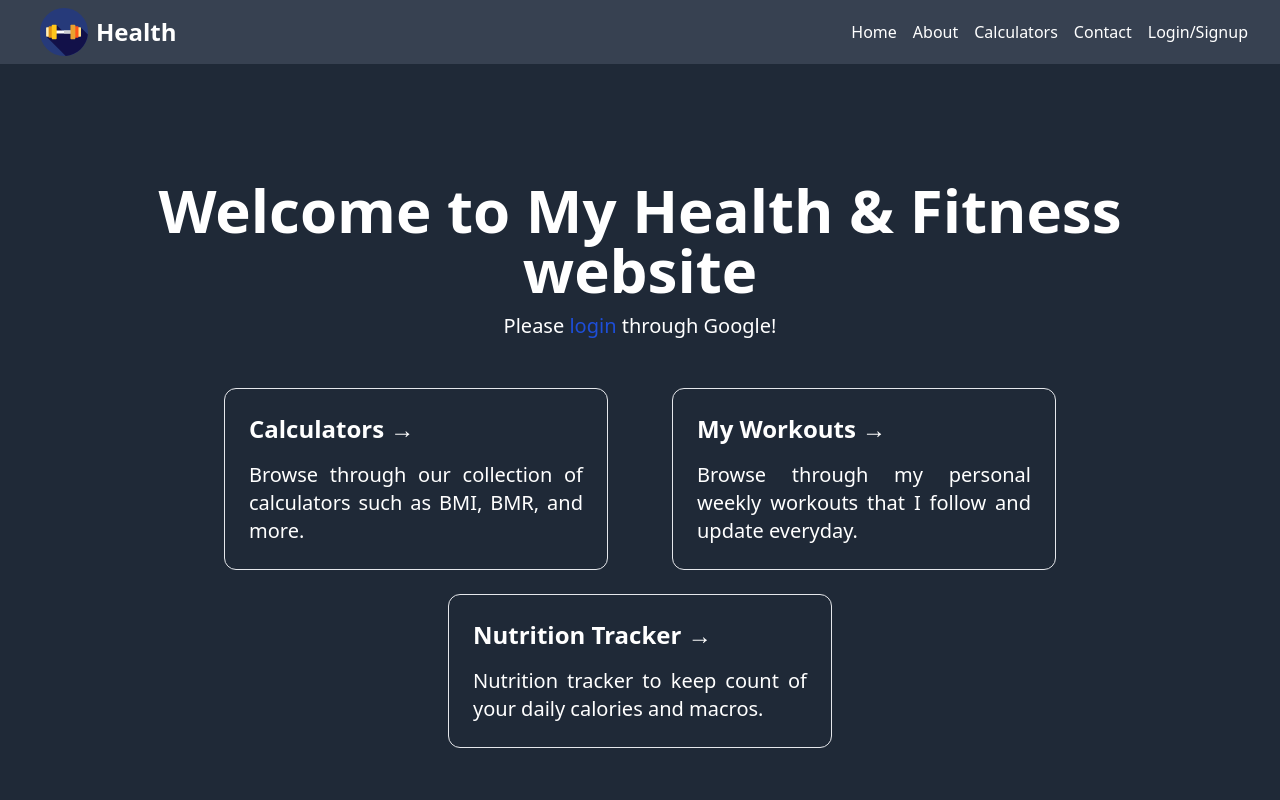
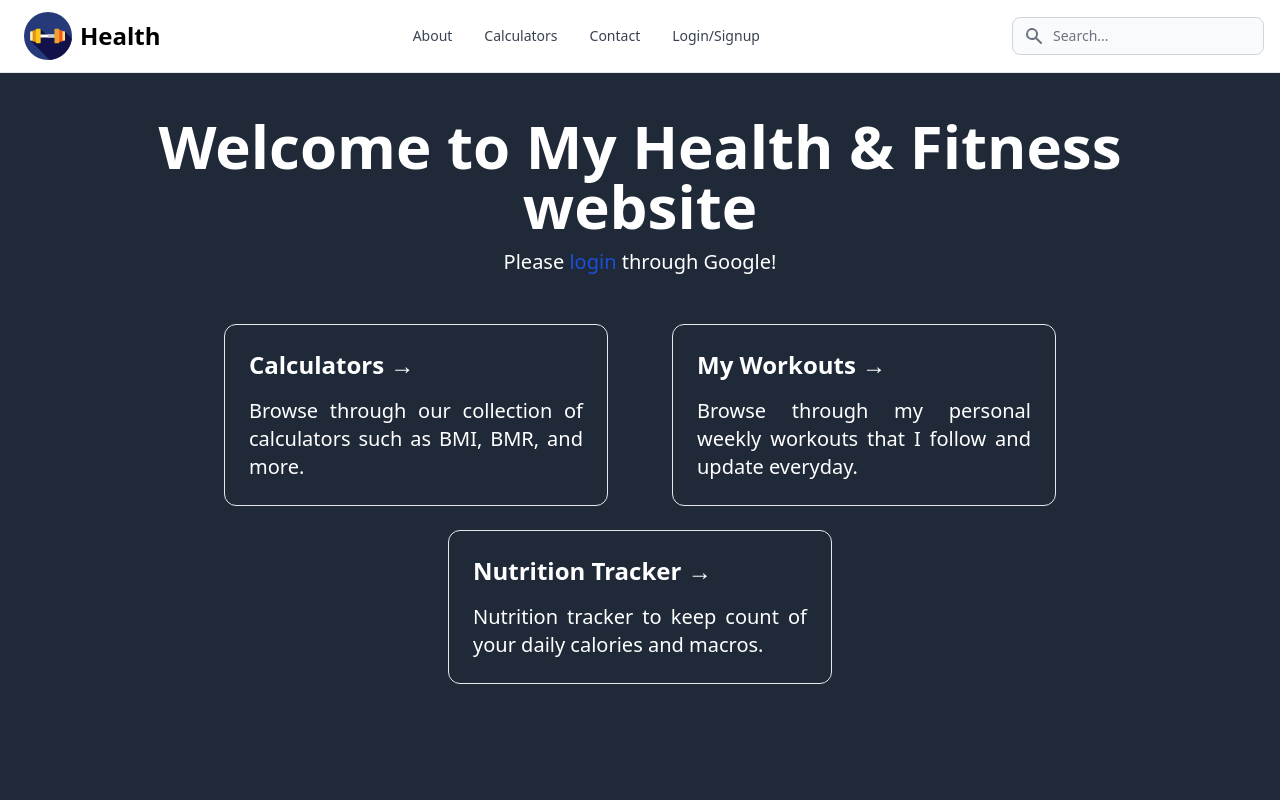
Before and after one commit to 0xzaid/health-and-fitness, a Next.js app: page / in a window 1280 px wide. Shown: the top 800 px of the page. Built offline with nearby package versions, Linux system fonts and the light colour scheme; no server answers.

Commit message:
improved navbar

```diff
--- a/src/components/Navbar.tsx
+++ b/src/components/Navbar.tsx
@@ -33,60 +33,24 @@ const Navbar = () => {
     };
 
     return (
-        <nav className="bg-gray-700 text-white">
-            <div className="max-w-7xl mx-auto px-4 sm:px-6 lg:px-8">
-                <div className="flex items-center justify-between h-16">
-                    <div className="flex-shrink-0">
-                        <Link href="/" className="flex items-center">
-                            <Image src="/icons/dumbbell.svg" className="h-6 sm:h-12" alt="Health Logo" width="64" height="32" quality="100" />
-                            <span className="self-center text-2xl font-semibold whitespace-nowrap dark:text-white">Health</span>
-                        </Link>
-                    </div>
-                    <div className="hidden md:block">
-                        <div className="ml-10 flex items-baseline space-x-4">
-                            <motion.div
-                                variants={navLinkVariants}
-                                whileHover="hover"
-                                whileTap={{ scale: 0.9 }}
-                                className="nav-link"
-                            >
-                                <Link href="/" className="nav-link hover:text-blue-400">Home</Link>
-                            </motion.div>
-                            <motion.div
-                                variants={navLinkVariants}
-                                whileHover="hover"
-                                whileTap={{ scale: 0.9 }}
-                                className="nav-link"
-                            >
-                                <Link href="/about" className="nav-link hover:text-blue-400">About</Link>
-                            </motion.div>
-                            <motion.div
-                                variants={navLinkVariants}
-                                whileHover="hover"
-                                whileTap={{ scale: 0.9 }}
-                                className="nav-link"
-                            >
-                                <Link href="/calculators" className="nav-link hover:text-blue-400">Calculators</Link>
-                            </motion.div>
-                            <motion.div
-                                variants={navLinkVariants}
-                                whileHover="hover"
-                                whileTap={{ scale: 0.9 }}
-                                className="nav-link"
-                            >
-                                <Link href="/contact" className="nav-link hover:text-blue-400">Contact</Link>
-                            </motion.div>
-                            <motion.div
-                                variants={navLinkVariants}
-                                whileHover="hover"
-                                whileTap={{ scale: 0.9 }}
-                                className="nav-link"
-                            >
-                                <Link href="/auth" className="nav-link hover:text-blue-400">
-                                    {isLoggedIn ? 'Logout' : 'Login/Signup'}
-                                </Link>
-                            </motion.div>
+
+        <nav className="bg-white px-2 sm:px-4 py-2.5 dark:bg-gray-900 fixed w-full z-20 top-0 left-0 border-b border-gray-200 dark:border-gray-600">
+            <div className="container flex flex-wrap items-center justify-between mx-auto">
+                <Link href="/" className="flex items-center">
+                    <Image src="/icons/dumbbell.svg" className="h-6 sm:h-12" alt="Health Logo" width="64" height="32" quality="100" />
+                    <span className="self-center text-2xl font-semibold whitespace-nowrap dark:text-white">Health</span>
+                </Link>
+                <div className="flex md:order-2">
+                    <button type="button" data-collapse-toggle="navbar-search" aria-controls="navbar-search" aria-expanded="false" className="md:hidden text-gray-500 dark:text-gray-400 hover:bg-gray-100 dark:hover:bg-gray-700 focus:outline-none focus:ring-4 focus:ring-gray-200 dark:focus:ring-gray-700 rounded-lg text-sm p-2.5 mr-1" >
+                        <svg className="w-5 h-5" aria-hidden="true" fill="currentColor" viewBox="0 0 20 20" xmlns="http://www.w3.org/2000/svg"><path fill-rule="evenodd" d="M8 4a4 4 0 100 8 4 4 0 000-8zM2 8a6 6 0 1110.89 3.476l4.817 4.817a1 1 0 01-1.414 1.414l-4.816-4.816A6 6 0 012 8z" clip-rule="evenodd"></path></svg>
+                        <span className="sr-only">Search</span>
+                    </button>
+                    <div className="relative hidden md:block">
+                        <div className="absolute inset-y-0 left-0 flex items-center pl-3 pointer-events-none">
+                            <svg className="w-5 h-5 text-gray-500" aria-hidden="true" fill="currentColor" viewBox="0 0 20 20" xmlns="http://www.w3.org/2000/svg"><path fill-rule="evenodd" d="M8 4a4 4 0 100 8 4 4 0 000-8zM2 8a6 6 0 1110.89 3.476l4.817 4.817a1 1 0 01-1.414 1.414l-4.816-4.816A6 6 0 012 8z" clip-rule="evenodd"></path></svg>
+                            <span className="sr-only">Search icon</span>
                         </div>
+                        <input type="text" id="search-navbar" className="block w-full p-2 pl-10 text-sm text-gray-900 border border-gray-300 rounded-lg bg-gray-50 focus:ring-blue-500 focus:border-blue-500 dark:bg-gray-700 dark:border-gray-600 dark:placeholder-gray-400 dark:text-white dark:focus:ring-blue-500 dark:focus:border-blue-500" placeholder="Search..." />
                     </div>
                     <div className="md:hidden">
                         <button
@@ -114,7 +78,60 @@ const Navbar = () => {
                         </button>
                     </div>
                 </div>
+                <div className="items-center justify-between hidden w-full md:flex md:w-auto md:order-1" id="navbar-search">
+                    <div className="relative mt-3 md:hidden">
+                        <div className="absolute inset-y-0 left-0 flex items-center pl-3 pointer-events-none">
+                            <svg className="w-5 h-5 text-gray-500" aria-hidden="true" fill="currentColor" viewBox="0 0 20 20" xmlns="http://www.w3.org/2000/svg"><path fill-rule="evenodd" d="M8 4a4 4 0 100 8 4 4 0 000-8zM2 8a6 6 0 1110.89 3.476l4.817 4.817a1 1 0 01-1.414 1.414l-4.816-4.816A6 6 0 012 8z" clip-rule="evenodd"></path></svg>
+                        </div>
+                        <input type="text" id="search-navbar" className="block w-full p-2 pl-10 text-sm text-gray-900 border border-gray-300 rounded-lg bg-gray-50 focus:ring-blue-500 focus:border-blue-500 dark:bg-gray-700 dark:border-gray-600 dark:placeholder-gray-400 dark:text-white dark:focus:ring-blue-500 dark:focus:border-blue-500" placeholder="Search..." />
+                    </div>
+                    <ul className="flex flex-col p-4 mt-4 border border-gray-100 rounded-lg bg-gray-50 md:flex-row md:space-x-8 md:mt-0 md:text-sm md:font-medium md:border-0 md:bg-white dark:bg-gray-800 md:dark:bg-gray-900 dark:border-gray-700">
+                        <li>
+                            <motion.div
+                                variants={navLinkVariants}
+                                whileHover="hover"
+                                whileTap={{ scale: 0.9 }}
+                                className="nav-link"
+                            >
+                                <Link href="/about" className="block py-2 pl-3 pr-4 text-gray-700 rounded hover:bg-gray-100 md:hover:bg-transparent md:hover:text-blue-700 md:p-0 dark:text-gray-400 md:dark:hover:text-white dark:hover:bg-gray-700 dark:hover:text-white md:dark:hover:bg-transparent dark:border-gray-700">About</Link>
+                            </motion.div>
+                        </li>
+                        <li>
+                            <motion.div
+                                variants={navLinkVariants}
+                                whileHover="hover"
+                                whileTap={{ scale: 0.9 }}
+                                className="nav-link"
+                            >
+                                <Link href="/calculators" className="block py-2 pl-3 pr-4 text-gray-700 rounded hover:bg-gray-100 md:hover:bg-transparent md:hover:text-blue-700 md:p-0 dark:text-gray-400 md:dark:hover:text-white dark:hover:bg-gray-700 dark:hover:text-white md:dark:hover:bg-transparent dark:border-gray-700">Calculators</Link>
+                            </motion.div>
+                        </li>
+                        <li>
+                            <motion.div
+                                variants={navLinkVariants}
+                                whileHover="hover"
+                                whileTap={{ scale: 0.9 }}
+                                className="nav-link"
+                            >
+                                <Link href="/contact" className="block py-2 pl-3 pr-4 text-gray-700 rounded hover:bg-gray-100 md:hover:bg-transparent md:hover:text-blue-700 md:p-0 dark:text-gray-400 md:dark:hover:text-white dark:hover:bg-gray-700 dark:hover:text-white md:dark:hover:bg-transparent dark:border-gray-700">Contact</Link>
+                            </motion.div>
+                        </li>
+                        <li>
+                            <motion.div
+                                variants={navLinkVariants}
+                                whileHover="hover"
+                                whileTap={{ scale: 0.9 }}
+                                className="nav-link"
+                            >
+                                <Link href="/auth" className="block py-2 pl-3 pr-4 text-gray-700 rounded hover:bg-gray-100 md:hover:bg-transparent md:hover:text-blue-700 md:p-0 dark:text-gray-400 md:dark:hover:text-white dark:hover:bg-gray-700 dark:hover:text-white md:dark:hover:bg-transparent dark:border-gray-700">
+                                    {isLoggedIn ? 'Logout' : 'Login/Signup'}
+                                </Link>
+                            </motion.div>
+                        </li>
+                    </ul>
+                </div>
             </div>
+
 
             <motion.div
                 initial={{ height: 0 }}
@@ -123,26 +140,25 @@ const Navbar = () => {
                 className={`md:hidden overflow-hidden ${isOpen ? 'flex-col' : ''}`}
             >
                 <div className="text-xl px-2 pt-2 pb-3 sm:px-3 flex flex-col justify-center items-center">
-                    <Link href="/" className="nav-link block border-b">
+                    <Link href="/" className="nav-link block">
                         Home
                     </Link>
-                    <Link href="/about" className="nav-link block border-b">
+                    <Link href="/about" className="nav-link block">
                         About
                     </Link>
-                    <Link href="/calculators" className="nav-link block border-b">
+                    <Link href="/calculators" className="nav-link block">
                         Calculators
                     </Link>
-                    <Link href="/contact" className="nav-link block border-b">
+                    <Link href="/contact" className="nav-link block">
                         Contact
                     </Link>
-                    <Link href="/auth" className="nav-link block border-b">
+                    <Link href="/auth" className="nav-link block">
                         Login/Signup
                     </Link>
                 </div>
             </motion.div>
+        </nav>
 
-
-        </nav>
     );
 };
 
```
